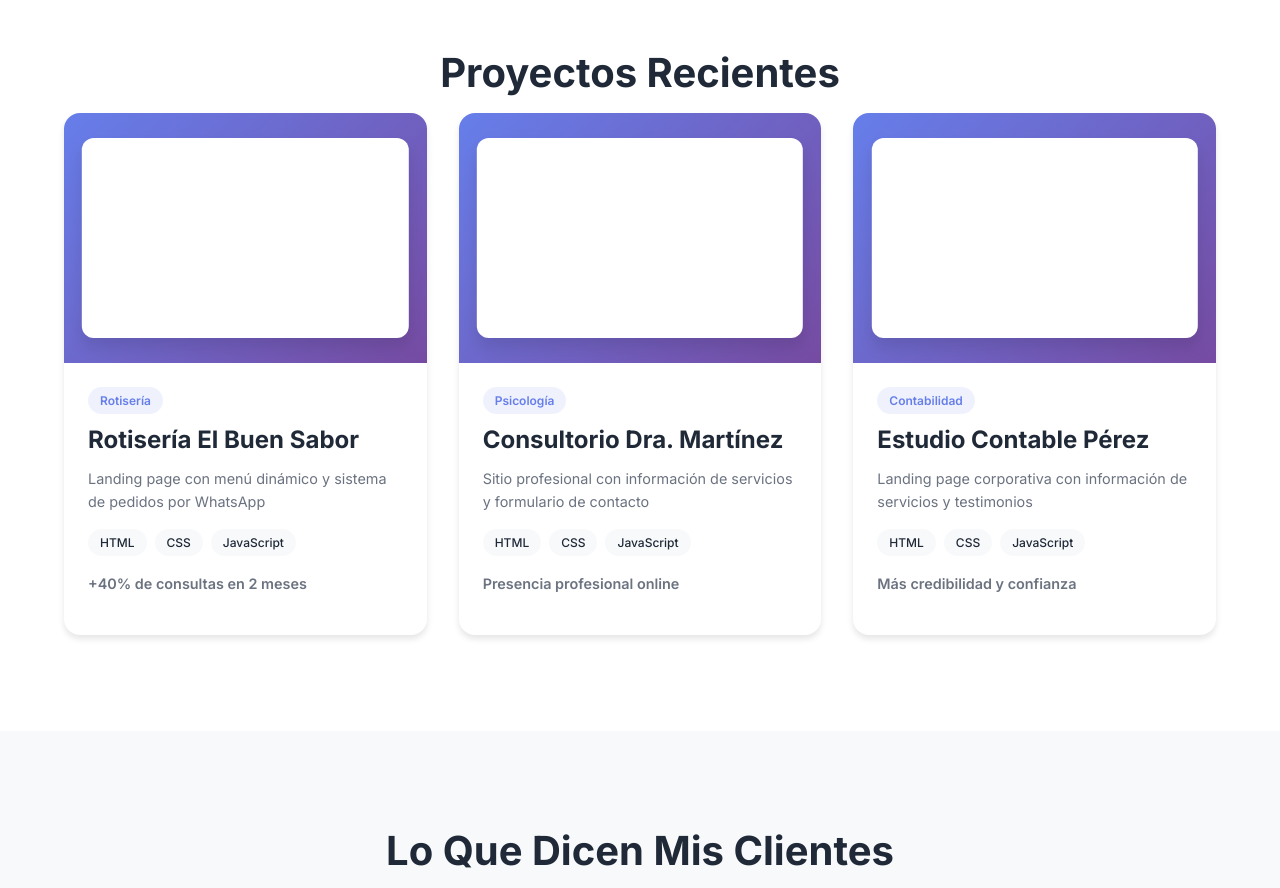
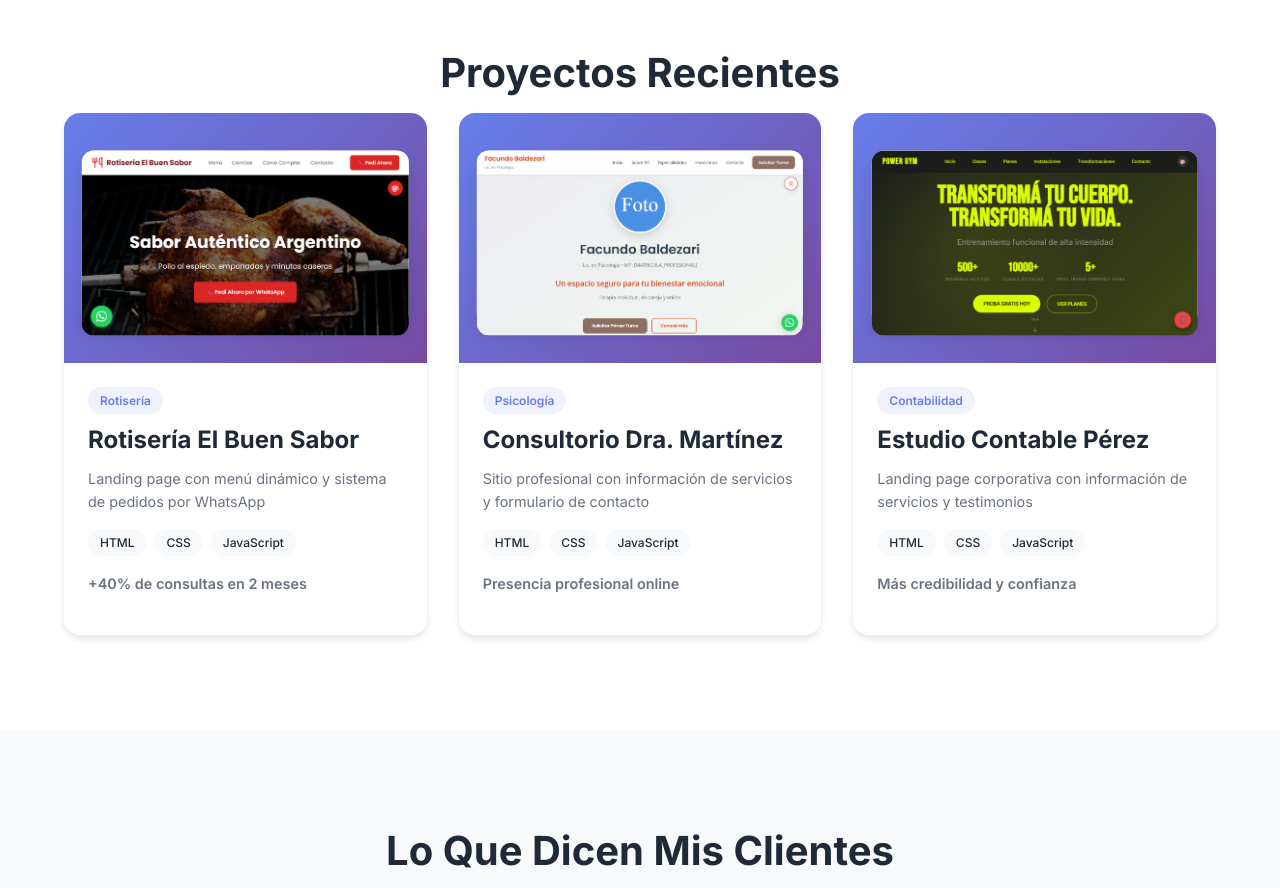
Before and after one commit to Baldezari00/facundobaldezari, a plain HTML site: page index.html in a window 1280 px wide. Shown: the part 4740-5628 px from the top of the page. Drawn offline with Linux system fonts and the light colour scheme.

Commit message:
-add images to recent projects

```diff
--- a/index.html
+++ b/index.html
@@ -279,7 +279,9 @@
                 <div class="portfolio-grid">
                     <div class="portfolio-card scroll-reveal">
                         <div class="portfolio-image">
-                            <div class="portfolio-mockup"></div>
+                            <div class="portfolio-mockup">
+                                <img src="rotiseria_icon.png" alt="">
+                            </div>
                         </div>
                         <div class="portfolio-content">
                             <span class="portfolio-tag">Rotisería</span>
@@ -295,7 +297,9 @@
                     </div>
                     <div class="portfolio-card scroll-reveal">
                         <div class="portfolio-image">
-                            <div class="portfolio-mockup"></div>
+                            <div class="portfolio-mockup">
+                                <img src="psicologo_icon.png" alt="">
+                            </div>
                         </div>
                         <div class="portfolio-content">
                             <span class="portfolio-tag">Psicología</span>
@@ -311,7 +315,9 @@
                     </div>
                     <div class="portfolio-card scroll-reveal">
                         <div class="portfolio-image">
-                            <div class="portfolio-mockup"></div>
+                            <div class="portfolio-mockup">
+                                <img src="gimnasio_icon.png" alt="">
+                            </div>
                         </div>
                         <div class="portfolio-content">
                             <span class="portfolio-tag">Contabilidad</span>
--- a/styles.css
+++ b/styles.css
@@ -78,6 +78,7 @@ img {
     max-width: 100%;
     height: auto;
     display: block;
+    border-radius: 12px;
 }
 
 a {
@@ -855,7 +856,7 @@ p {
 
 .portfolio-mockup {
     width: 90%;
-    height: 80%;
+    height: 70%;
     background: var(--white);
     position: absolute;
     top: 50%;
@@ -864,6 +865,7 @@ p {
     border-radius: var(--border-radius);
     box-shadow: var(--shadow-lg);
 }
+
 
 .portfolio-content {
     padding: 1.5rem;
```
Also changed, not shown: gimnasio_icon.png (added), psicologo_icon.png (added), rotiseria_icon.png (added).
